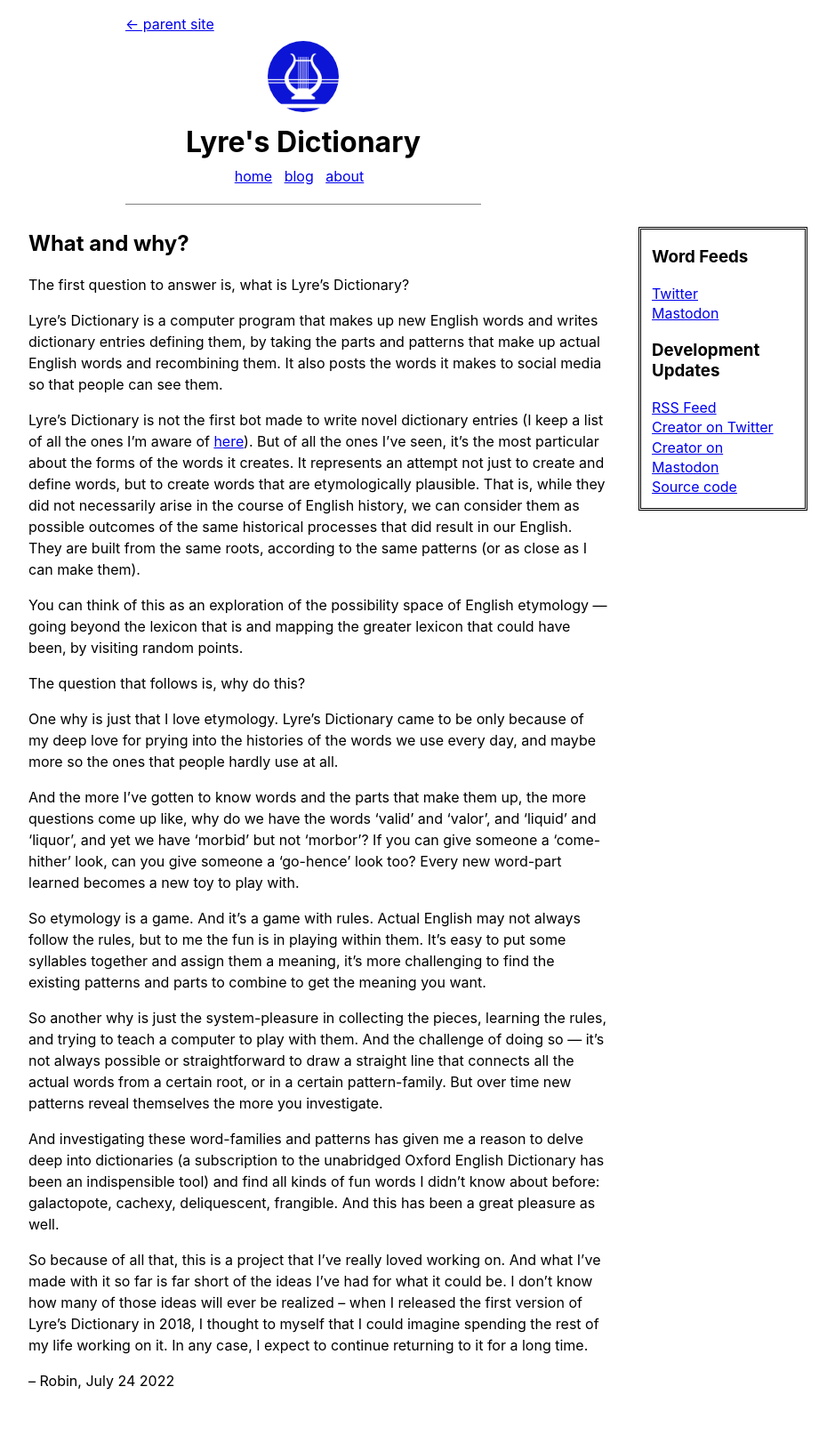
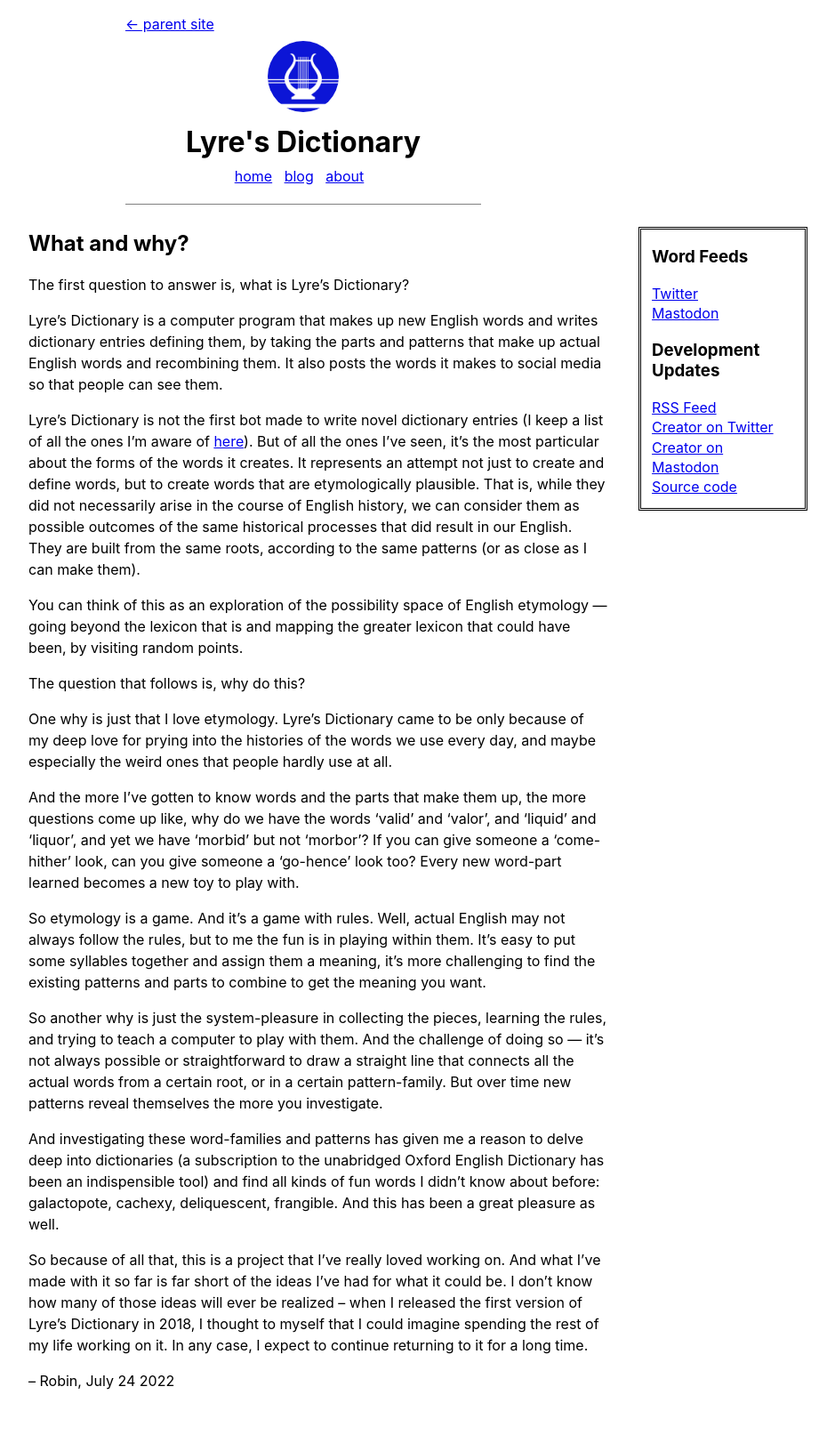
Before and after one commit to inthescales/lyre-site, a Jekyll site: the page built from blog/_posts/2022-7-24-what-is-lyres-dictionary.md, in a window 1280 px wide. Shown: the whole page at 89% size, without its empty margins (299-1238 px from the left). Built offline with Jekyll 4.4.1, drawn with Linux system fonts in a browser that asks for light colours.

Commit message:
Edit blog post

```diff
--- a/blog/_posts/2022-7-24-what-is-lyres-dictionary.md
+++ b/blog/_posts/2022-7-24-what-is-lyres-dictionary.md
@@ -16,11 +16,11 @@ You can think of this as an exploration of the possibility space of English etym
 
 The question that follows is, why do this?
 
-One why is just that I love etymology. Lyre's Dictionary came to be only because of my deep love for prying into the histories of the words we use every day, and maybe more so the ones that people hardly use at all.
+One why is just that I love etymology. Lyre's Dictionary came to be only because of my deep love for prying into the histories of the words we use every day, and maybe especially the weird ones that people hardly use at all.
 
 And the more I've gotten to know words and the parts that make them up, the more questions come up like, why do we have the words 'valid' and 'valor', and 'liquid' and 'liquor', and yet we have 'morbid' but not 'morbor'? If you can give someone a 'come-hither' look, can you give someone a 'go-hence' look too? Every new word-part learned becomes a new toy to play with.
 
-So etymology is a game. And it's a game with rules. Actual English may not always follow the rules, but to me the fun is in playing within them. It's easy to put some syllables together and assign them a meaning, it's more challenging to find the existing patterns and parts to combine to get the meaning you want.
+So etymology is a game. And it's a game with rules. Well, actual English may not always follow the rules, but to me the fun is in playing within them. It's easy to put some syllables together and assign them a meaning, it's more challenging to find the existing patterns and parts to combine to get the meaning you want.
 
 So another why is just the system-pleasure in collecting the pieces, learning the rules, and trying to teach a computer to play with them. And the challenge of doing so — it's not always possible or straightforward to draw a straight line that connects all the actual words from a certain root, or in a certain pattern-family. But over time new patterns reveal themselves the more you investigate.
 
```
